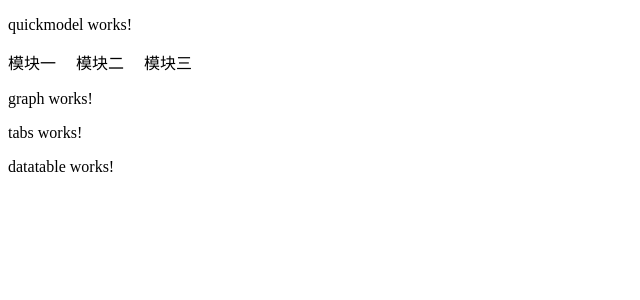
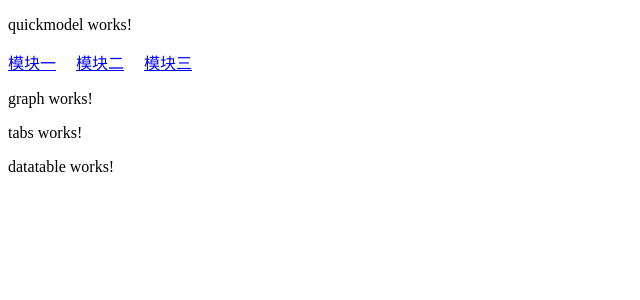
Before and after one commit to havefan-cccoder/angular7-owndemo, an Angular app: page /quickmodel in a window 1280 px wide. Shown: the top 300 px of the page, without its empty margins (0-640 px from the left). Built offline with nearby package versions, Linux system fonts and the light colour scheme.

Commit message:
添加导航链接到三个模块

```diff
--- /dev/null
+++ b/src/app/resourcepool/resourcepool.component.html
@@ -0,0 +1,3 @@
+<p>
+  resourcepool works!
+</p>
--- /dev/null
+++ b/src/app/resourcepool/resourcepool.component.ts
@@ -0,0 +1,15 @@
+import { Component, OnInit } from '@angular/core';
+
+@Component({
+  selector: 'app-resourcepool',
+  templateUrl: './resourcepool.component.html',
+  styleUrls: ['./resourcepool.component.less']
+})
+export class ResourcepoolComponent implements OnInit {
+
+  constructor() { }
+
+  ngOnInit() {
+  }
+
+}
--- a/src/app/shared/nav/nav.component.html
+++ b/src/app/shared/nav/nav.component.html
@@ -1,5 +1,5 @@
 <nav>
-  <a routerLink="">模块一</a>
-  <a routerLink="">模块二</a>
-  <a routerLink="">模块三</a>
+  <a routerLink="/quickmodel">模块一</a>
+  <a routerLink="/modelbase">模块二</a>
+  <a routerLink="/resourcepool">模块三</a>
 </nav>
--- a/src/app/user/user.module.ts
+++ b/src/app/user/user.module.ts
@@ -9,8 +9,10 @@ const routes = [
   {path: 'login-pki', component: LoginPkiComponent},
   {path: 'login', component: LoginComponent},
   {path: 'loginentrance', component:LoginentranceComponent},
-  {path: 'quickmodel', loadChildren: '../quickmodel/quickmodel.module#QuickmodelModule'}
-]
+  {path: 'quickmodel', loadChildren: '../quickmodel/quickmodel.module#QuickmodelModule'},
+  { path: 'modelbase', loadChildren: '../modelbase/modelbase.module#ModelbaseModule'},
+  { path: 'resourcepool', loadChildren: '../resourcepool/resourcepool.module#ResourcepoolModule'}
+];
 @NgModule({
   declarations: [LoginComponent, LoginPkiComponent, LoginentranceComponent],
   imports: [
```
Also changed, not shown: src/app/modelbase/modelbase.module.ts (+6 -1 lines), src/app/resourcepool/resourcepool.module.ts (+8 -3 lines), src/app/shared/nav/nav.module.ts (+8 -2 lines), src/app/resourcepool/resourcepool.component.less (added).
